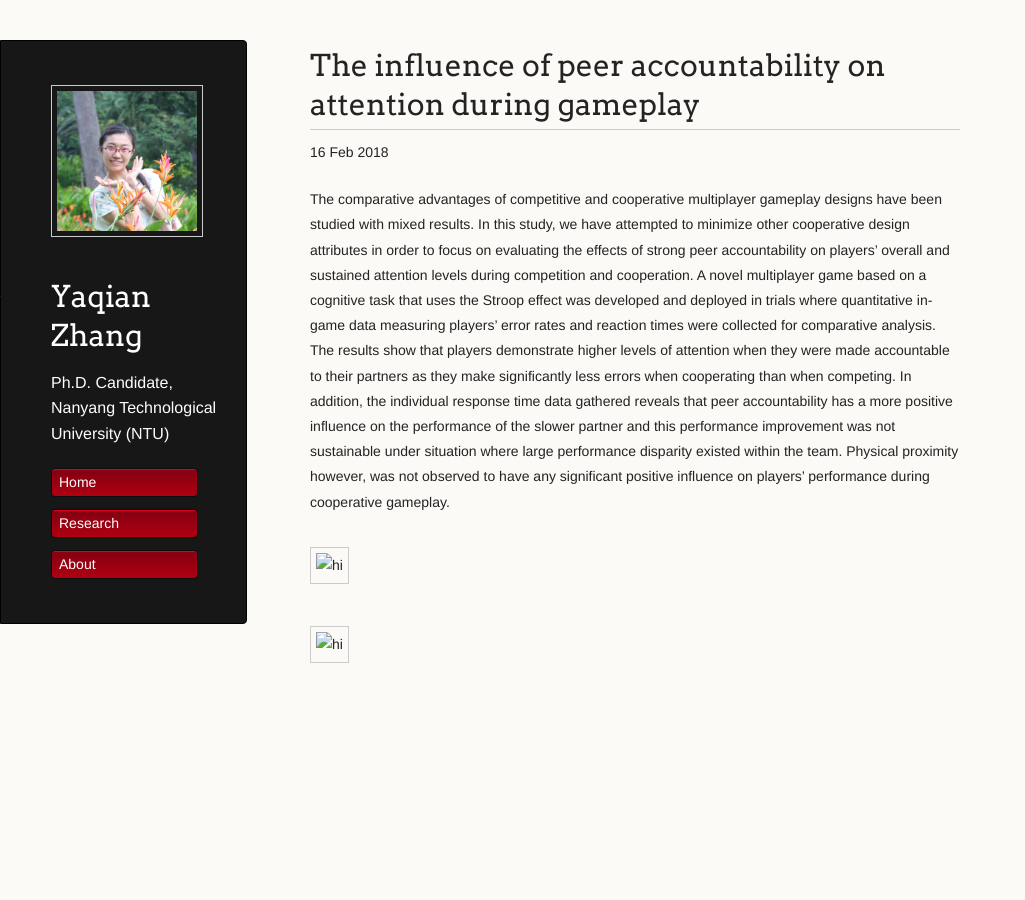
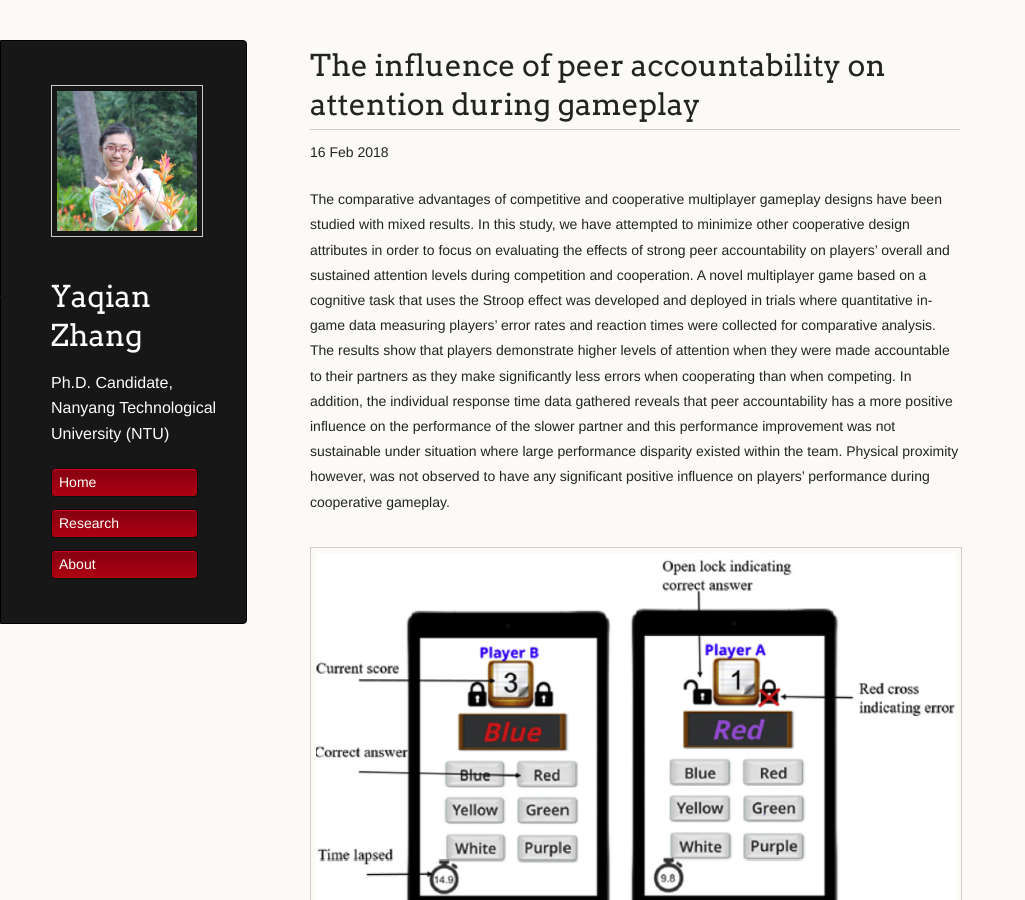
Before and after one commit to YaqianZhang/yaqianzhang.github.io, a Jekyll site: the page built from _posts/2018-02-16-peer-accountability-on-attention.md, in a window 1280 px wide and 900 px high. Shown: the whole window, without its empty margins (0-1025 px from the left). Built offline with Jekyll 4.4.1, drawn with Linux system fonts in a browser that asks for light colours.

Commit message:
Update 2018-02-16-peer-accountability-on-attention.md

```diff
--- a/_posts/2018-02-16-peer-accountability-on-attention.md
+++ b/_posts/2018-02-16-peer-accountability-on-attention.md
@@ -12,6 +12,6 @@ The results show that players demonstrate higher levels of attention when they w
 to their partners as they make significantly less errors when cooperating than when competing. In
 addition, the individual response time data gathered reveals that peer accountability has a more positive influence on the performance of the slower partner and this performance improvement was not sustainable under situation where large performance disparity existed within the team. Physical proximity however, was not observed to have any significant positive influence on players’ performance during
 cooperative gameplay.
-<div><img src="../../../../images/images/fig1.PNG" alt="hi" align = "center" height="400"/></div>
+<div><img src="{{site.baseurl}}/images/fig1.PNG" alt="hi" align = "center" height="400"/></div>
 
-<div><img src="../../../../images/images/fig2.PNG" alt="hi" align = "center" height="400"/></div>
+<div><img src="{{site.baseurl}}/images/fig2.PNG" alt="hi" align = "center" height="400"/></div>
```
